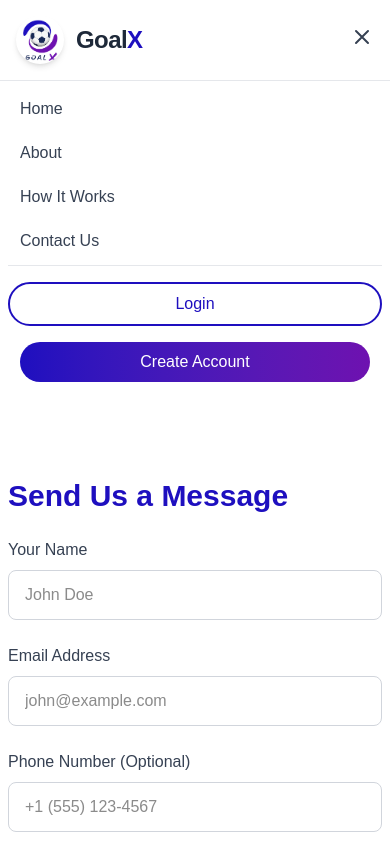
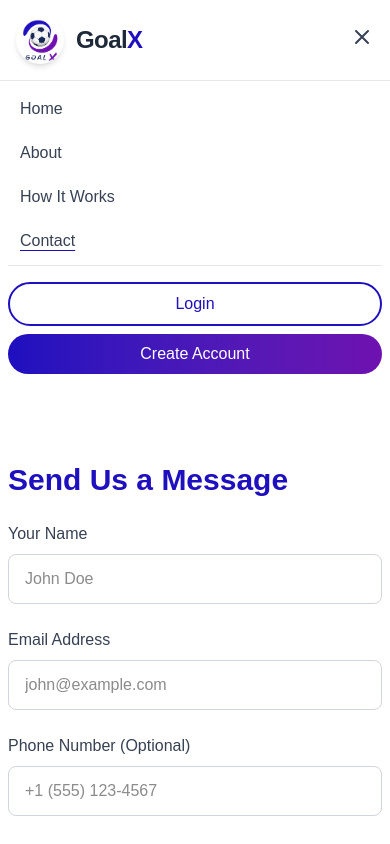
Before and after one commit to AdeepaK2/goalx, a Next.js app: page /contact in a window 390 px wide. Both pictures are taken after a click on the button 362 px from the left and 36 px from the top of the page. Shown: the top 844 px of the page. Built offline with nearby package versions, Linux system fonts and the light colour scheme.

Commit message:
refactor: streamline header navigation and improve scroll effect handling

```diff
--- a/src/components/Header.tsx
+++ b/src/components/Header.tsx
@@ -1,40 +1,43 @@
-// components/Header.tsx
 'use client'
+
 import React, { useState, useEffect } from 'react'
 import Link from 'next/link'
 import Image from 'next/image'
+import { usePathname } from 'next/navigation'
 
 export default function Header() {
   const [isMenuOpen, setIsMenuOpen] = useState(false)
   const [isScrolled, setIsScrolled] = useState(false)
+  const pathname = usePathname()
 
-  // Handle scroll effect for header background
   useEffect(() => {
     const handleScroll = () => {
-      if (window.scrollY > 100) {
-        setIsScrolled(true)
-      } else {
-        setIsScrolled(false)
-      }
+      setIsScrolled(window.scrollY > 100)
     }
 
     window.addEventListener('scroll', handleScroll)
     return () => window.removeEventListener('scroll', handleScroll)
   }, [])
 
+  const navItems = [
+    { href: '/', label: 'Home' },
+    { href: '/about', label: 'About' },
+    { href: '/how-it-works', label: 'How It Works' },
+    { href: '/contact', label: 'Contact' },
+  ]
+
+  const isActive = (href: string) => pathname === href
+
   return (
-    <header className={`w-full sticky top-0 z-50 transition-all duration-300 ${isScrolled ? 'bg-white shadow-md' : 'bg-white'
-      }`}>
+    <header className={`w-full sticky top-0 z-50 transition-all duration-300 ${isScrolled ? 'bg-white shadow-md' : 'bg-white'}`}>
       <div className="max-w-7xl mx-auto px-4 md:px-8">
         <div className="flex justify-between items-center h-20">
           {/* Logo */}
           <Link href="/" className="flex items-center space-x-3">
-            <div className="relative w-12 h-12 overflow-hidden rounded-full  shadow-md">
-              {/* Replace with your actual logo path */}
-              <div className="w-full h-full  flex items-center justify-center ">
+            <div className="relative w-12 h-12 overflow-hidden rounded-full shadow-md">
+              <div className="w-full h-full flex items-center justify-center">
                 <img src="/logo.png" alt="logo" />
               </div>
-
             </div>
             <span className="text-2xl font-bold text-gray-800 tracking-tight">
               Goal<span className="text-[#1e0fbf]">X</span>
@@ -43,18 +46,17 @@ export default function Header() {
 
           {/* Desktop Navigation */}
           <div className="hidden md:flex items-center space-x-8">
-            <Link href="/" className="text-gray-700 hover:text-[#1e0fbf] font-medium transition-colors duration-300">
-              Home
-            </Link>
-            <Link href="/about" className="text-gray-700 hover:text-[#1e0fbf] font-medium transition-colors duration-300">
-              About
-            </Link>
-            <Link href="/how-it-works" className="text-gray-700 hover:text-[#1e0fbf] font-medium transition-colors duration-300">
-              How It Works
-            </Link>
-            <Link href="/contact" className="text-gray-700 hover:text-[#1e0fbf] font-medium transition-colors duration-300">
-              Contact
-            </Link>
+            {navItems.map((item) => (
+              <Link
+                key={item.href}
+                href={item.href}
+                className={`text-gray-700 hover:text-[#1e0fbf] font-medium transition-colors duration-300 ${
+                  isActive(item.href) ? 'underline underline-offset-4 decoration-[#1e0fbf]' : ''
+                }`}
+              >
+                {item.label}
+              </Link>
+            ))}
           </div>
 
           {/* Auth Buttons */}
@@ -65,14 +67,12 @@ export default function Header() {
             >
               Login
             </Link>
-
             <Link
               href="/register"
               className="px-5 py-2 bg-gradient-to-r from-[#1e0fbf] to-[#6e11b0] text-white font-medium rounded-full hover:from-[#160c8c] hover:to-[#5a0e91] transition-colors duration-300 shadow-md"
             >
               Create Account
             </Link>
-
           </div>
 
           {/* Mobile menu button */}
@@ -99,18 +99,18 @@ export default function Header() {
       {isMenuOpen && (
         <div className="md:hidden bg-white border-t border-gray-200">
           <div className="px-2 pt-2 pb-3 space-y-1">
-            <Link href="/" className="block px-3 py-2 text-base font-medium text-gray-700 hover:text-[#1e0fbf] hover:bg-gray-50 rounded-md transition-colors duration-300">
-              Home
-            </Link>
-            <Link href="/about" className="block px-3 py-2 text-base font-medium text-gray-700 hover:text-[#1e0fbf] hover:bg-gray-50 rounded-md transition-colors duration-300">
-              About
-            </Link>
-            <Link href="/how-it-works" className="block px-3 py-2 text-base font-medium text-gray-700 hover:text-[#1e0fbf] hover:bg-gray-50 rounded-md transition-colors duration-300">
-              How It Works
-            </Link>
-            <Link href="/contact" className="block px-3 py-2 text-base font-medium text-gray-700 hover:text-[#1e0fbf] hover:bg-gray-50 rounded-md transition-colors duration-300">
-              Contact Us
-            </Link>
+            {navItems.map((item) => (
+              <Link
+                key={item.href}
+                href={item.href}
+                className={`block px-3 py-2 text-base font-medium text-gray-700 hover:text-[#1e0fbf] hover:bg-gray-50 rounded-md transition-colors duration-300 ${
+                  isActive(item.href) ? 'underline underline-offset-4 decoration-[#1e0fbf]' : ''
+                }`}
+              >
+                {item.label}
+              </Link>
+            ))}
+
             <div className="pt-4 pb-3 border-t border-gray-200">
               <Link
                 href="/login"
@@ -118,13 +118,11 @@ export default function Header() {
               >
                 Login
               </Link>
-              <Link href="/register" className="block px-3 py-2 text-base font-medium text-gray-700 hover:text-[#1e0fbf] hover:bg-gray-50 rounded-md transition-colors duration-300">
-
+              <Link href="/register" className="block">
                 <button className="w-full px-5 py-2 bg-gradient-to-r from-[#1e0fbf] to-[#6e11b0] text-white font-medium rounded-full hover:from-[#160c8c] hover:to-[#5a0e91] transition-colors duration-300">
                   Create Account
                 </button>
               </Link>
-
             </div>
           </div>
         </div>
```
